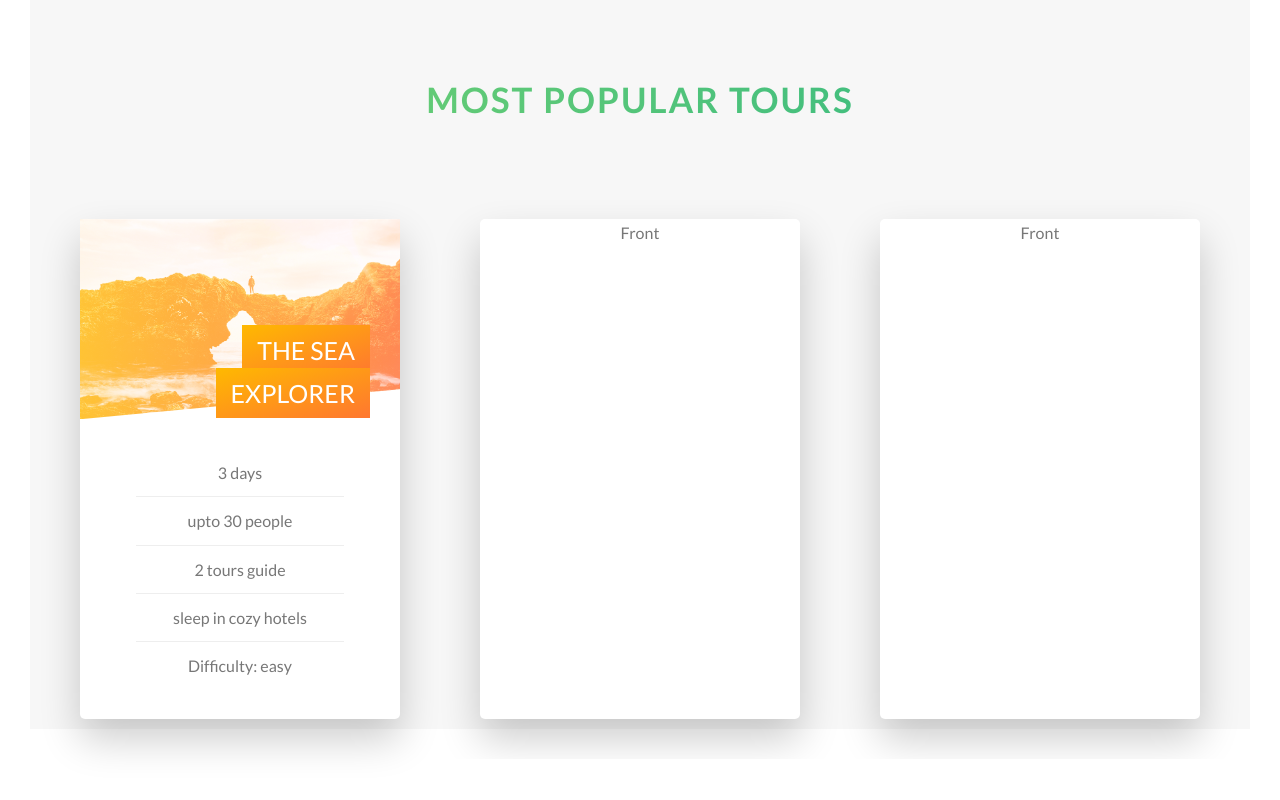
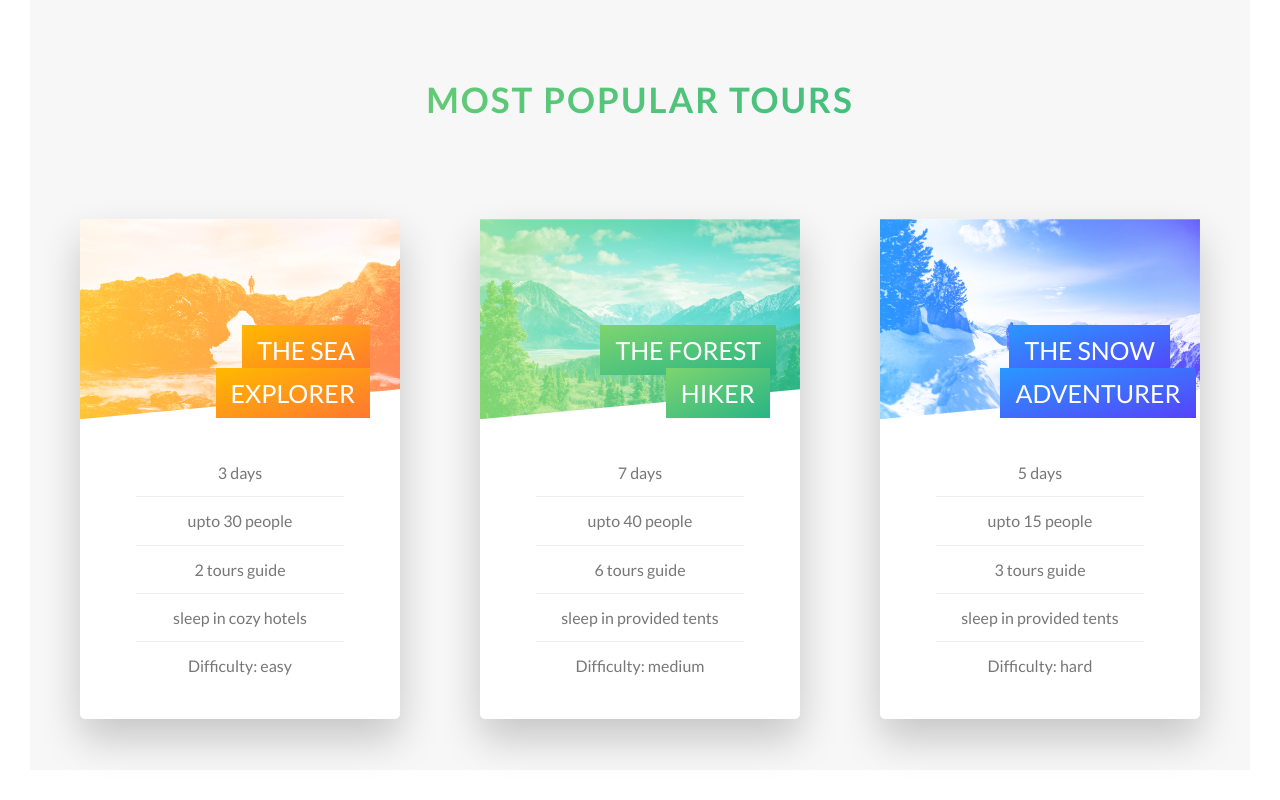
Before and after one commit to kumarnwb/tours, a React (Create React App) app: page / in a window 1280 px wide. Shown: the part 2365-3165 px from the top of the page. Before the commit the page ends 3124 px from the top, so only its background shows below. Built offline with nearby package versions, Linux system fonts and the light colour scheme.

Commit message:
added animation to different cards showing different packages

```diff
--- a/src/components/PopularTours.jsx
+++ b/src/components/PopularTours.jsx
@@ -26,7 +26,13 @@ const PopularTours = () => (
                                 </div>
                             </div>
                             <div className="card__side card__side--back card__side--back--1">
-                                Back
+                                <div className="card__cta">
+                                    <div className="card__price-box">
+                                        <div className="card__price-only">Only</div>
+                                        <div className="card__price-value">$297</div>
+                                    </div>
+                                    <a href="#" className="btn btn--white">Book now </a>
+                                </div>
                             </div>
                         </div>
                     </div>
@@ -35,7 +41,30 @@ const PopularTours = () => (
                     <div>
                         <div className="card">
                             <div className="card__side card__side--front">
-                                Front
+                                <  div className="card__picture card__picture--p2">
+                                    &nbsp;
+                                </div>
+                                <h4 className="card__heading">
+                                    <span className="card__heading-span card__heading-span--2"> The Forest hiker</span>
+                                </h4>
+                                <div className="card__details">
+                                    <ul>
+                                        <li>7 days </li>
+                                        <li>upto 40 people</li>
+                                        <li>6 tours guide</li>
+                                        <li>sleep in provided tents</li>
+                                        <li>Difficulty: medium </li>
+                                    </ul>
+                                </div>
+                            </div>
+                            <div className="card__side card__side--back card__side--back--2">
+                                <div className="card__cta">
+                                    <div className="card__price-box">
+                                        <div className="card__price-only">Only</div>
+                                        <div className="card__price-value">$497</div>
+                                    </div>
+                                    <a href="#" className="btn btn--white">Book now </a>
+                                </div>
                             </div>
 
                         </div>
@@ -45,7 +74,30 @@ const PopularTours = () => (
                     <div>
                         <div className="card">
                             <div className="card__side card__side--front">
-                                Front
+                                <  div className="card__picture card__picture--p3">
+                                    &nbsp;
+                                </div>
+                                <h4 className="card__heading">
+                                    <span className="card__heading-span card__heading-span--3"> The snow adventurer</span>
+                                </h4>
+                                <div className="card__details">
+                                    <ul>
+                                        <li> 5 days </li>
+                                        <li>upto 15 people</li>
+                                        <li>3 tours guide</li>
+                                        <li>sleep in provided tents</li>
+                                        <li>Difficulty: hard </li>
+                                    </ul>
+                                </div>
+                            </div>
+                            <div className="card__side card__side--back card__side--back--3">
+                                <div className="card__cta">
+                                    <div className="card__price-box">
+                                        <div className="card__price-only">Only</div>
+                                        <div className="card__price-value">$897</div>
+                                    </div>
+                                    <a href="#" className="btn btn--white">Book now </a>
+                                </div>
                             </div>
 
                         </div>
--- a/src/styles/components/_popular.scss
+++ b/src/styles/components/_popular.scss
@@ -2,6 +2,7 @@
   background-color: $color-light-gray-1;
   margin-top: -10rem;
   padding: 25rem 0 50rem 0;
+  height: 95rem;
 }
 
 .card {
@@ -35,6 +36,20 @@
           $color-secondary-dark
         );
       }
+      &--2 {
+        background-image: linear-gradient(
+          to right bottom,
+          $color-primary-light,
+          $color-primary-dark
+        );
+      }
+      &--3 {
+        background-image: linear-gradient(
+          to right bottom,
+          $color-tertiary-light,
+          $color-tertiary-dark
+        );
+      }
     }
   }
 
@@ -58,6 +73,22 @@
           $color-secondary-dark
         ),
         url("../../assets/nat-5.jpg");
+    }
+    &--p2 {
+      background-image: linear-gradient(
+          to right,
+          $color-primary-light,
+          $color-primary-dark
+        ),
+        url("../../assets/nat-6.jpg");
+    }
+    &--p3 {
+      background-image: linear-gradient(
+          to right,
+          $color-tertiary-light,
+          $color-tertiary-dark
+        ),
+        url("../../assets/nat-7.jpg");
     }
   }
   &__heading {
@@ -83,6 +114,22 @@
         $color-secondary-dark
       );
     }
+    &--2 {
+      padding: 1rem 1.5rem;
+      background-image: linear-gradient(
+        to right bottom,
+        $color-primary-light,
+        $color-primary-dark
+      );
+    }
+    &--3 {
+      padding: 1rem 1.5rem;
+      background-image: linear-gradient(
+        to right bottom,
+        $color-tertiary-light,
+        $color-tertiary-dark
+      );
+    }
   }
 
   &__details {
@@ -102,4 +149,25 @@
       }
     }
   }
+
+  &__cta {
+    position: absolute;
+    top: 50%;
+    left: 50%;
+    transform: translate(-50%, -50%);
+  }
+
+  &__price-box {
+    text-align: center;
+    color: $color-white;
+    margin-bottom: 8rem;
+  }
+  &__price-only {
+    font-size: $default-font-size;
+    text-transform: uppercase;
+  }
+  &__price-value {
+    font-size: 6rem;
+    font-weight: 300;
+  }
 }
```
Also changed, not shown: 1 other file (tests, documents, lock files or other folders).
